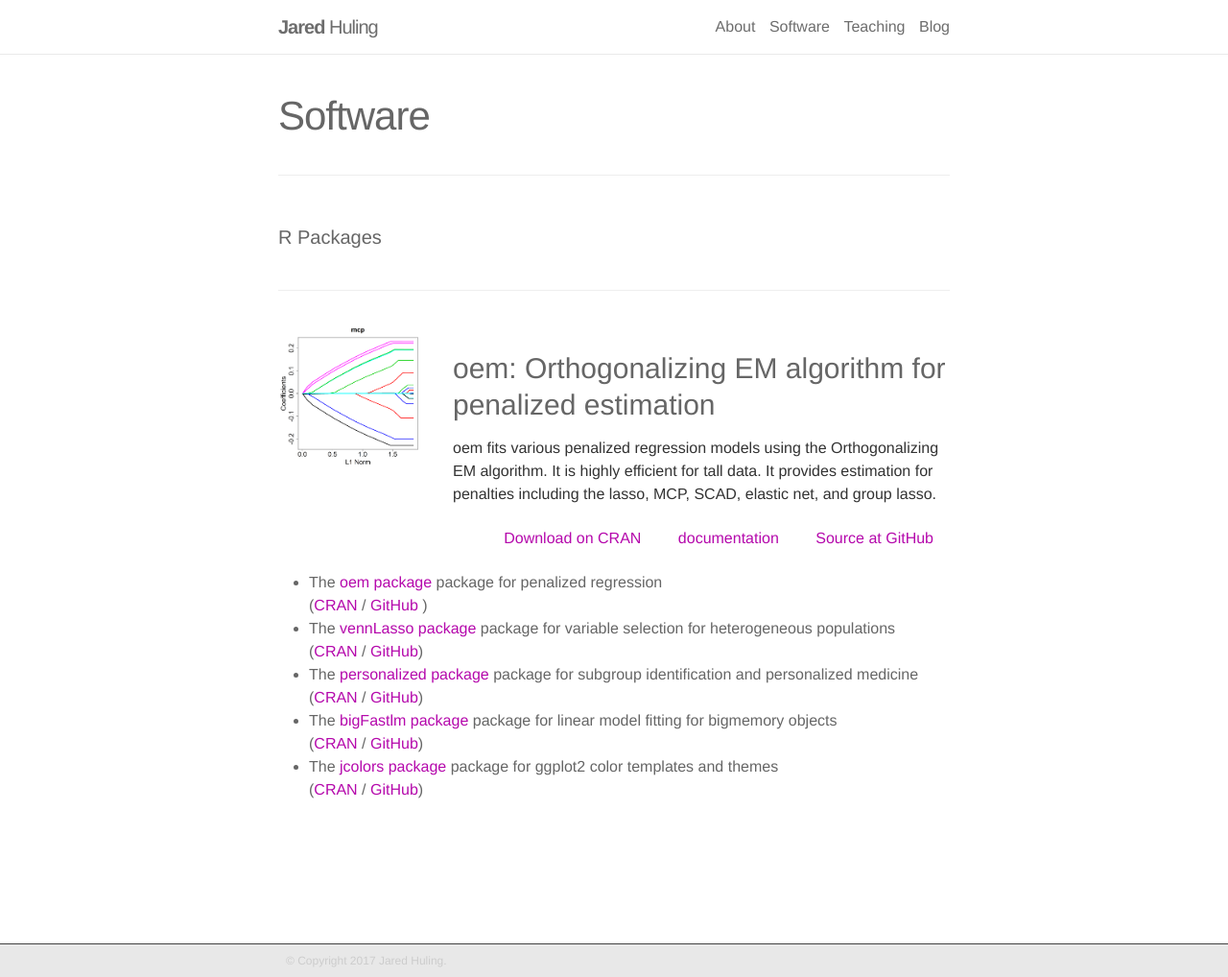
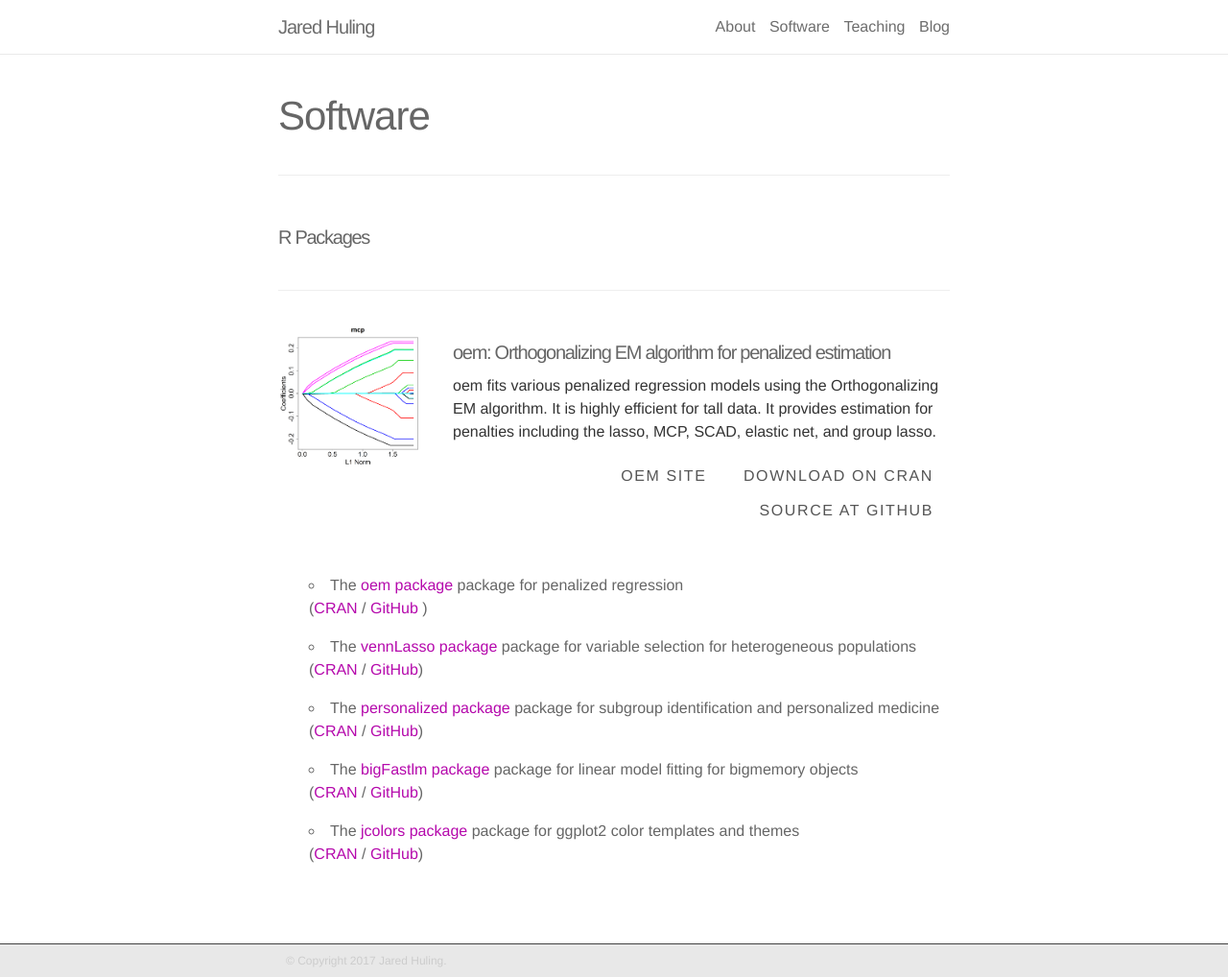
Before and after one commit to jaredhuling/jaredhuling.github.io, a Jekyll site: the page built from _pages/software.md, in a window 1280 px wide and 1018 px high. Shown: the whole window at 96% size. Built offline with Jekyll 4.4.1, drawn with Linux system fonts in a browser that asks for light colours; nearby versions of some CDN libraries.

Commit message:
custom test

```diff
--- a/_includes/head.html
+++ b/_includes/head.html
@@ -8,8 +8,8 @@
 
   <link rel="shortcut icon" href="{{ '/assets/img/favicon.ico' | prepend: site.baseurl | prepend: site.url }}">
 
-
-  <!--<link rel="stylesheet" href="http://cdnjs.cloudflare.com/ajax/libs/skeleton/2.0.4/skeleton.min.css"> -->
+  <link rel="stylesheet" href="http://cdnjs.cloudflare.com/ajax/libs/normalize/3.0.3/normalize.min.css">
+  <link rel="stylesheet" href="http://cdnjs.cloudflare.com/ajax/libs/skeleton/2.0.4/skeleton.min.css">
 
   <link rel="stylesheet" href="{{ '/assets/css/custom.css' | prepend: site.baseurl | prepend: site.url }}">
   <!--
--- a/_pages/software.md
+++ b/_pages/software.md
@@ -19,15 +19,15 @@ permalink: /software/
 
       <div class="nine columns">
 
-        <h3>oem: Orthogonalizing EM algorithm for penalized estimation</h3>
+        <h4>oem: Orthogonalizing EM algorithm for penalized estimation</h4>
 
         <p>
           oem fits various penalized regression models using the Orthogonalizing EM algorithm. It is highly efficient for tall data. It provides estimation for penalties including the lasso, MCP, SCAD, elastic net, and group lasso.
         </p>
 
         <p align="right">
+          <a href="http://casualinference.org/oem/" class="button">OEM Site</a>
           <a href="https://cran.r-project.org/package=oem" class="button">Download on CRAN</a>
-          <a href="http://casualinference.org/oem/" class="button">documentation</a>
           <a href="https://github.com/jaredhuling/oem" class="button">Source at GitHub</a>
         </p>
 
```
Also changed, not shown: assets/css/custom.css (+3 -0 lines).
